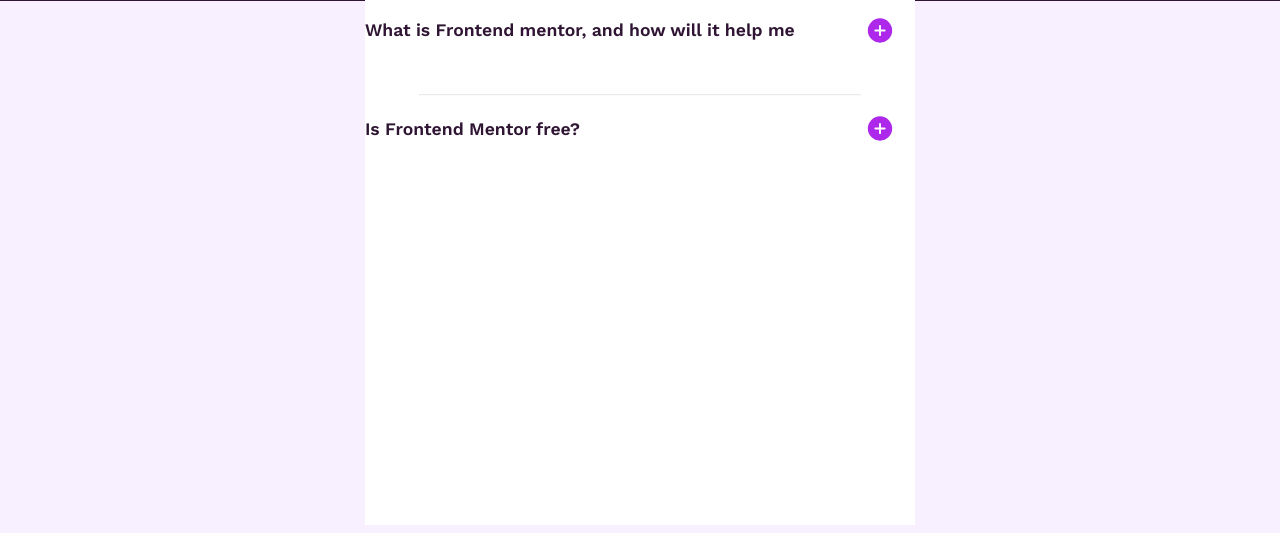
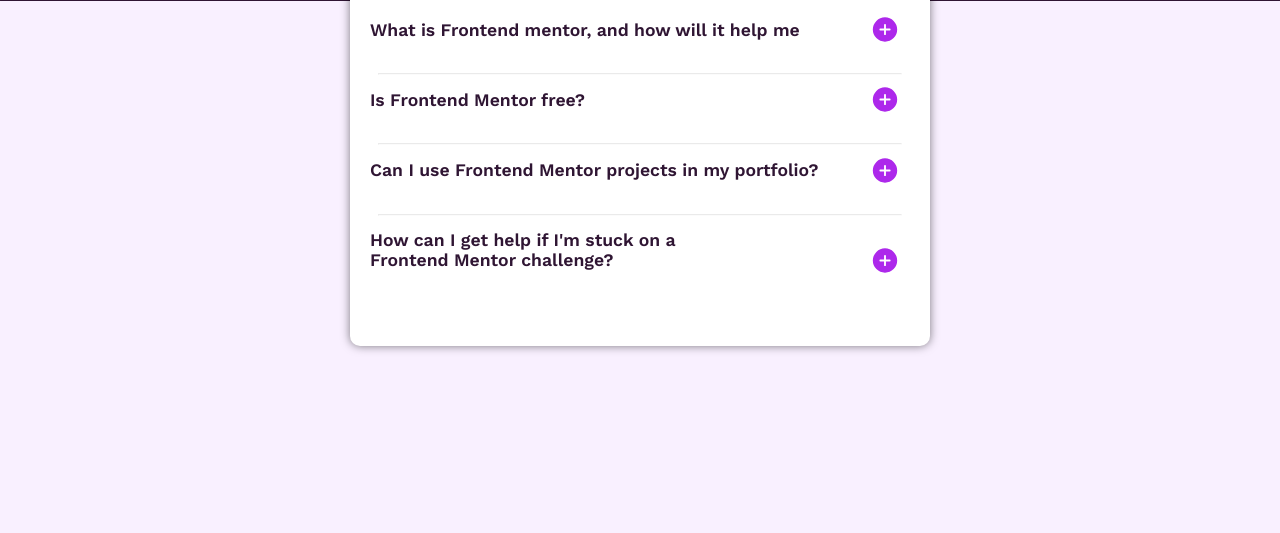
Before and after one commit to Shuayb-Dev/RResponsive-FAQ-Accordion-Page, a plain HTML site: page index.html in a window 1280 px wide. Shown: the part 283-816 px from the top of the page. Drawn offline with nearby package versions, Linux system fonts and the light colour scheme.

Commit message:
Finished Rework

```diff
--- a/index.html
+++ b/index.html
@@ -34,6 +34,23 @@
             <p id="showTwo">Yes, Frontend Mentor offers both free and premium coding challenges, with the free option providing access to a range of projects suitable for all skill levels..</p>
           </div>
 
+          <hr />
+
+          <div class="accordianThree">
+            <h2>Can I use Frontend Mentor projects in my portfolio?</h2>
+            <img id="buttonImgThree" src="imgs/icon-plus.svg" alt="icon-plus" onClick="showHiddenThree()"/>
+            <p id="showThree">Yes, Frontend Mentor offers both free and premium coding challenges, with the free option providing access to a range of projects suitable for all skill levels..</p>
+          </div>
+
+          <hr />
+
+          <div class="accordianFour">
+            <h2>How can I get help if I'm stuck on a
+              <br />
+              Frontend Mentor challenge?</h2>
+            <img id="buttonImgFour" src="imgs/icon-plus.svg" alt="icon-plus" onClick="showHiddenFour()"/>
+            <p id="showFour">The best place to get help is inside Frontend Mentor's Discord community. There's a help channel where you can ask questions and seek support from other community members.</p>
+          </div>
 
         </div>
       </div>
--- a/index.js
+++ b/index.js
@@ -40,7 +40,10 @@ function showHiddenThree() {
   let z = document.getElementById("showThree");
   let buttonImgThree = document.getElementById("buttonImgThree");
 
-  if (z.style.display === "none") {
+  // Get the computed value of the display property for the correct element
+  let displayStyle = window.getComputedStyle(z).getPropertyValue("display");
+
+  if (displayStyle === "none") {
     z.style.display = "block";
     buttonImgThree.src = "imgs/icon-minus.svg"; // Display the minus image
   } else {
@@ -49,11 +52,16 @@ function showHiddenThree() {
   }
 }
 
+showHiddenThree();
+
 function showHiddenFour() {
   let a = document.getElementById("showFour");
   let buttonImgFour = document.getElementById("buttonImgFour");
 
-  if (a.style.display === "none") {
+  // Get the computed value of the display property for the correct element
+  let displayStyle = window.getComputedStyle(a).getPropertyValue("display");
+
+  if (displayStyle === "none") {
     a.style.display = "block";
     buttonImgFour.src = "imgs/icon-minus.svg"; // Display the minus image
   } else {
@@ -61,3 +69,5 @@ function showHiddenFour() {
     buttonImgFour.src = "imgs/icon-plus.svg"; // Display the plus image
   }
 }
+
+showHiddenFour();
--- a/style.css
+++ b/style.css
@@ -11,13 +11,36 @@ body {
 }
 
 .faqContainer {
-  height: 600px;
-  width: 550px;
+  height: auto;
+  width: 580px;
   background-color: white;
   display: flex;
   flex-direction: column;
   position: relative;
-  top: 100px;
+  top: 10px;
+  border-radius: 10px;
+  box-shadow: 0 0 10px rgba(0, 0, 0, 0.5);
+}
+
+.faqContainer > * {
+  margin-bottom: -10px; /* Adjust this value as needed */
+}
+
+hr {
+  position: relative;
+
+  width: 90%;
+  color: hsl(275, 100%, 97%);
+  opacity: 0.2;
+}
+
+.accordianOne,
+.accordianTwo,
+.accordianThree,
+.accordianFour {
+  position: relative;
+  left: 20px;
+  top: 10px;
 }
 
 .faqHeader {
@@ -48,7 +71,7 @@ body {
   float: right;
   position: relative;
   bottom: 40px;
-  right: 20px;
+  right: 50px;
 }
 
 .accordianOne h2 {
@@ -70,12 +93,6 @@ body {
   display: none;
 }
 
-hr {
-  width: 80%;
-  color: hsl(275, 100%, 97%);
-  opacity: 0.2;
-}
-
 .accordianTwo {
   display: inline-block;
 }
@@ -84,7 +101,7 @@ hr {
   float: right;
   position: relative;
   bottom: 40px;
-  right: 20px;
+  right: 50px;
 }
 
 .accordianTwo h2 {
@@ -105,3 +122,63 @@ hr {
 #showTwo {
   display: none;
 }
+
+.accordianThree {
+  display: inline-block;
+}
+
+.accordianThree img {
+  float: right;
+  position: relative;
+  bottom: 40px;
+  right: 50px;
+}
+
+.accordianThree h2 {
+  font-family: "Work Sans", sans-serif;
+  color: hsl(292, 42%, 14%);
+  font-weight: 600;
+  font-size: 1.1rem;
+}
+
+.accordianThree {
+  font-family: "Work Sans", sans-serif;
+  color: hsl(292, 16%, 49%);
+  font-weight: 400;
+  text-align: justify;
+  text-justify: inter-word;
+}
+
+#showThree {
+  display: none;
+}
+
+.accordianFour {
+  display: inline-block;
+}
+
+.accordianFour img {
+  float: right;
+  position: relative;
+  bottom: 40px;
+  right: 50px;
+}
+
+.accordianFour h2 {
+  font-family: "Work Sans", sans-serif;
+  color: hsl(292, 42%, 14%);
+  font-weight: 600;
+  font-size: 1.1rem;
+}
+
+.accordianFour {
+  font-family: "Work Sans", sans-serif;
+  color: hsl(292, 16%, 49%);
+  font-weight: 400;
+  padding-bottom: 50px;
+}
+
+#showFour {
+  display: none;
+  text-align: justify;
+}
```
